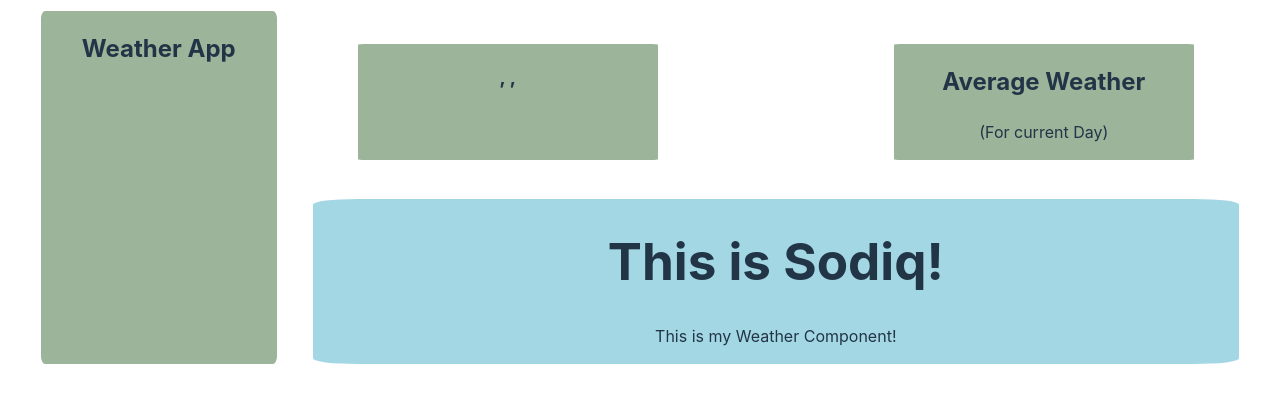
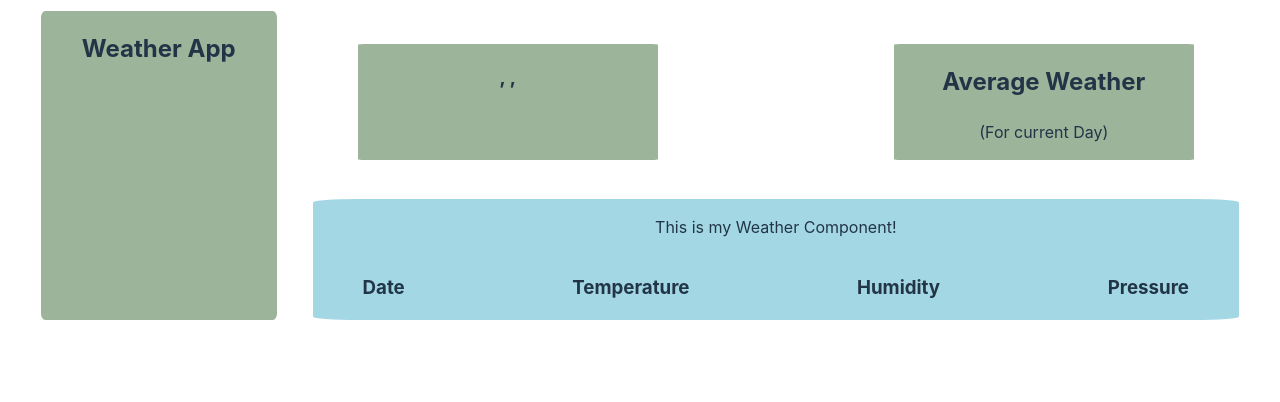
Before and after one commit to SodiqBalogun/Project5-DataDashboard, a React (Vite) app in the folder Project5-DataDashboard/: page / in a window 1280 px wide. Shown: the top 402 px of the page. Built offline with nearby package versions, Linux system fonts and the light colour scheme; no server answers.

Commit message:
Achieved desired formatting for the displayed values.

```diff
--- a/Project5-DataDashboard/src/App.jsx
+++ b/Project5-DataDashboard/src/App.jsx
@@ -41,7 +41,6 @@ const App = () => {
           </div>
         </div>
         <div class="mainFunc">
-          <h1> This is Sodiq! </h1>
           <p> {fetchResult.temp} </p>
           <Weather></Weather>
         </div>
--- a/Project5-DataDashboard/src/Components/Weather.jsx
+++ b/Project5-DataDashboard/src/Components/Weather.jsx
@@ -2,6 +2,20 @@ const Weather = ({} = props) => {
     return (
         <div className="Weather">
             <p> This is my Weather Component! </p>
+            <div class="weatherCols">
+                <div class="dateCol">
+                    <h3> Date </h3>
+                </div>
+                <div class="tempCol">
+                    <h3> Temperature </h3>
+                </div>
+                <div class="humidCol">
+                    <h3> Humidity </h3>
+                </div>
+                <div class="pressureCol">
+                    <h3> Pressure </h3>
+                </div>
+            </div>
         </div>
     )
 }
--- a/Project5-DataDashboard/src/index.css
+++ b/Project5-DataDashboard/src/index.css
@@ -48,6 +48,12 @@
   border-radius: 5%;
 }
 
+.weatherCols {
+  display: flex;
+  justify-content: space-between;
+  margin: 0px 50px 0px 50px;
+}
+
 a {
   font-weight: 500;
   color: #646cff;
```
